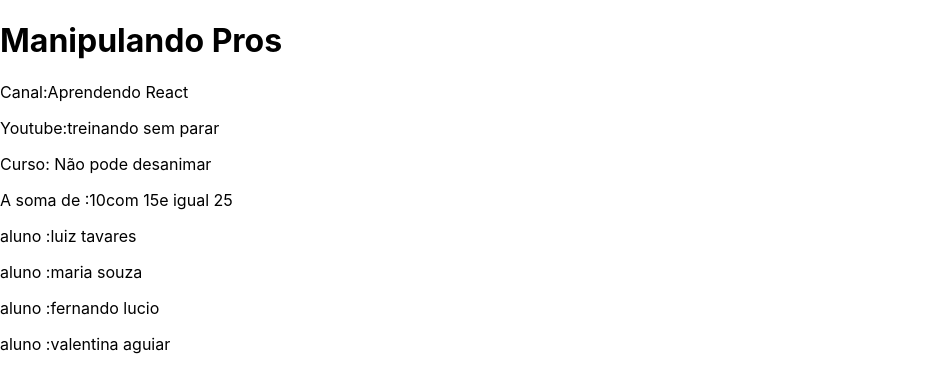
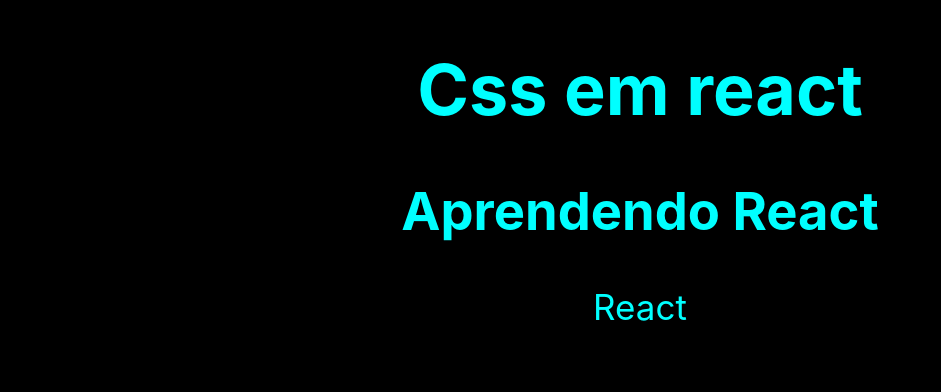
Before and after one commit to allan-front-end2020/curso-react, a React (Create React App) app in the folder app01/: page / in a window 1280 px wide. Shown: the top 392 px of the page, without its empty margins (0-941 px from the left). Built offline with nearby package versions, Linux system fonts and the light colour scheme.

Commit message:
Css no react

```diff
--- a/app01/public/index.html
+++ b/app01/public/index.html
@@ -26,7 +26,7 @@
     -->
     <title>React App</title>
   </head>
-  <body>
+  <body style="background-color: black;">
     <noscript>You need to enable JavaScript to run this app.</noscript>
     <div id="root"></div>
     <!--
--- a/app01/src/App.css
+++ b/app01/src/App.css
@@ -1,38 +1,5 @@
-.App {
+.texte {
+  color: aqua;
   text-align: center;
+  font-size: 35px;
 }
-
-.App-logo {
-  height: 40vmin;
-  pointer-events: none;
-}
-
-@media (prefers-reduced-motion: no-preference) {
-  .App-logo {
-    animation: App-logo-spin infinite 20s linear;
-  }
-}
-
-.App-header {
-  background-color: #282c34;
-  min-height: 100vh;
-  display: flex;
-  flex-direction: column;
-  align-items: center;
-  justify-content: center;
-  font-size: calc(10px + 2vmin);
-  color: white;
-}
-
-.App-link {
-  color: #61dafb;
-}
-
-@keyframes App-logo-spin {
-  from {
-    transform: rotate(0deg);
-  }
-  to {
-    transform: rotate(360deg);
-  }
-}
--- a/app01/src/componentes/Header.js
+++ b/app01/src/componentes/Header.js
@@ -1,11 +1,17 @@
 import React from 'react';
+import '../App.css';
 
 
 export default function Header (){
+
+
+
     return(
-     <header>
+     <header className='texte'>
 
-       <h1>Manipulando Pros</h1>
+       <h1 >Css em react</h1>
+       <h2> Aprendendo React</h2>
+       <p> React </p>
 
      </header>
 
```
